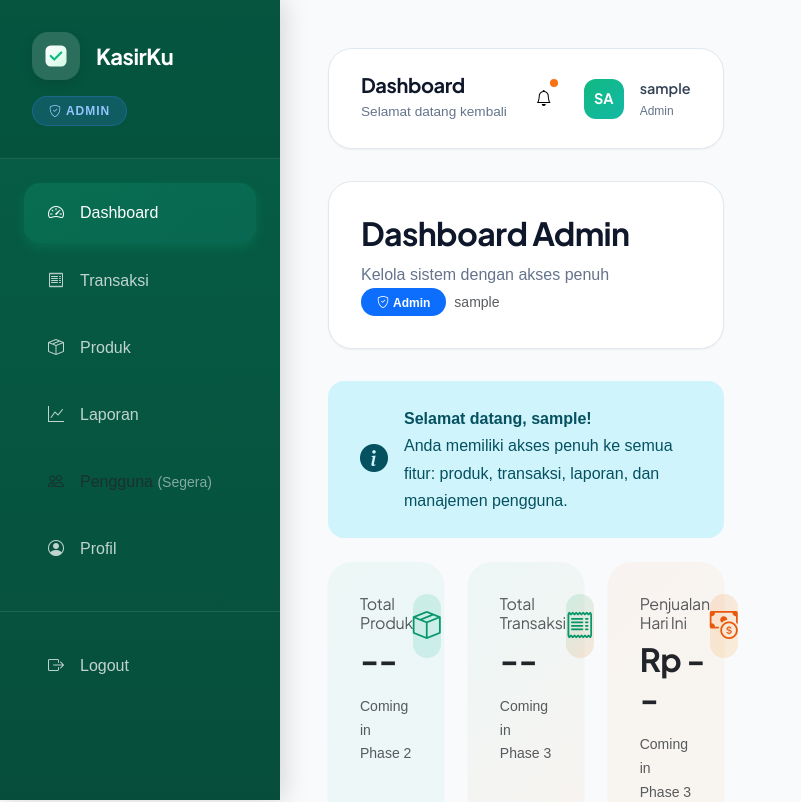
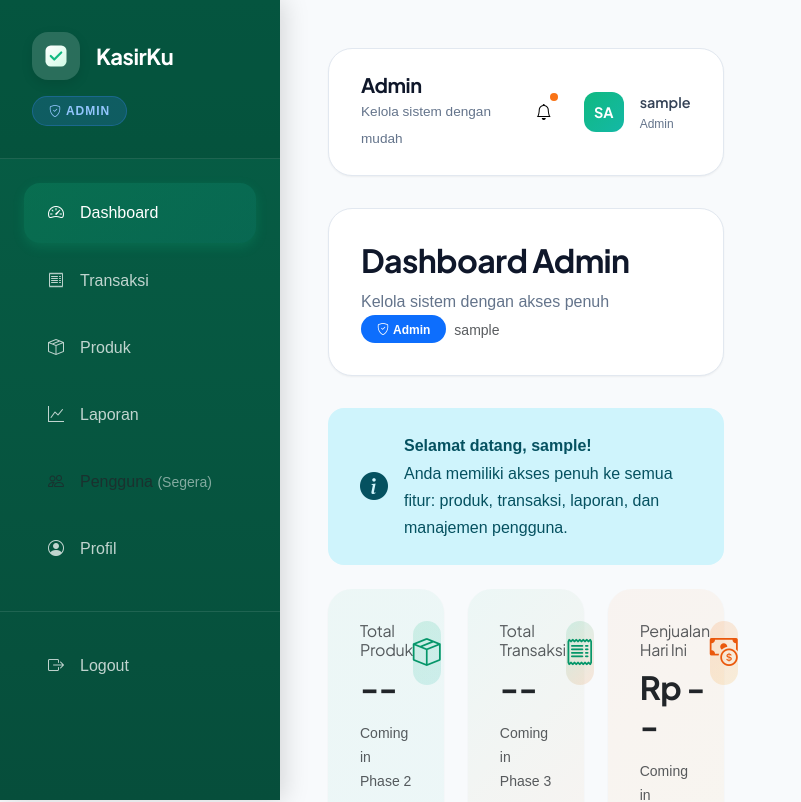
Before and after one commit to Atarvano/isengiseng, a PHP site: page /dashboard/admin/index.php in a window 1280 px wide. Shown: the top 802 px of the page, without its empty margins (0-801 px from the left). Run offline with PHP 8.4, Linux system fonts and the light colour scheme; the visitor is signed in with stand-in values (Sample User, id 1); some web fonts are replaced.

Commit message:
feat(header): dynamic page title in navbar
- Display current page name dynamically
- Update subtitle to 'Kelola sistem dengan mudah'
- Better user context

```diff
--- a/includes/header.php
+++ b/includes/header.php
@@ -50,10 +50,15 @@ $initials = strtoupper(substr($username, 0, 2));
                         <i class="bi bi-list"></i>
                     </button>
 
-                    <!-- Page Title (Optional, can be customized per page) -->
+                    <!-- Page Title - Dynamic based on current page -->
                     <div>
-                        <h5 style="margin: 0; font-family: var(--font-display); font-weight: 700;">Dashboard</h5>
-                        <small style="color: var(--slate-500); font-size: 0.85rem;">Selamat datang kembali</small>
+                        <h5 style="margin: 0; font-family: var(--font-display); font-weight: 700;">
+                            <?php
+                            $page_title = basename(dirname($_SERVER['PHP_SELF']));
+                            echo ucfirst(str_replace('_', ' ', $page_title));
+                            ?>
+                        </h5>
+                        <small style="color: var(--slate-500); font-size: 0.85rem;">Kelola sistem dengan mudah</small>
                     </div>
                 </div>
 
```
